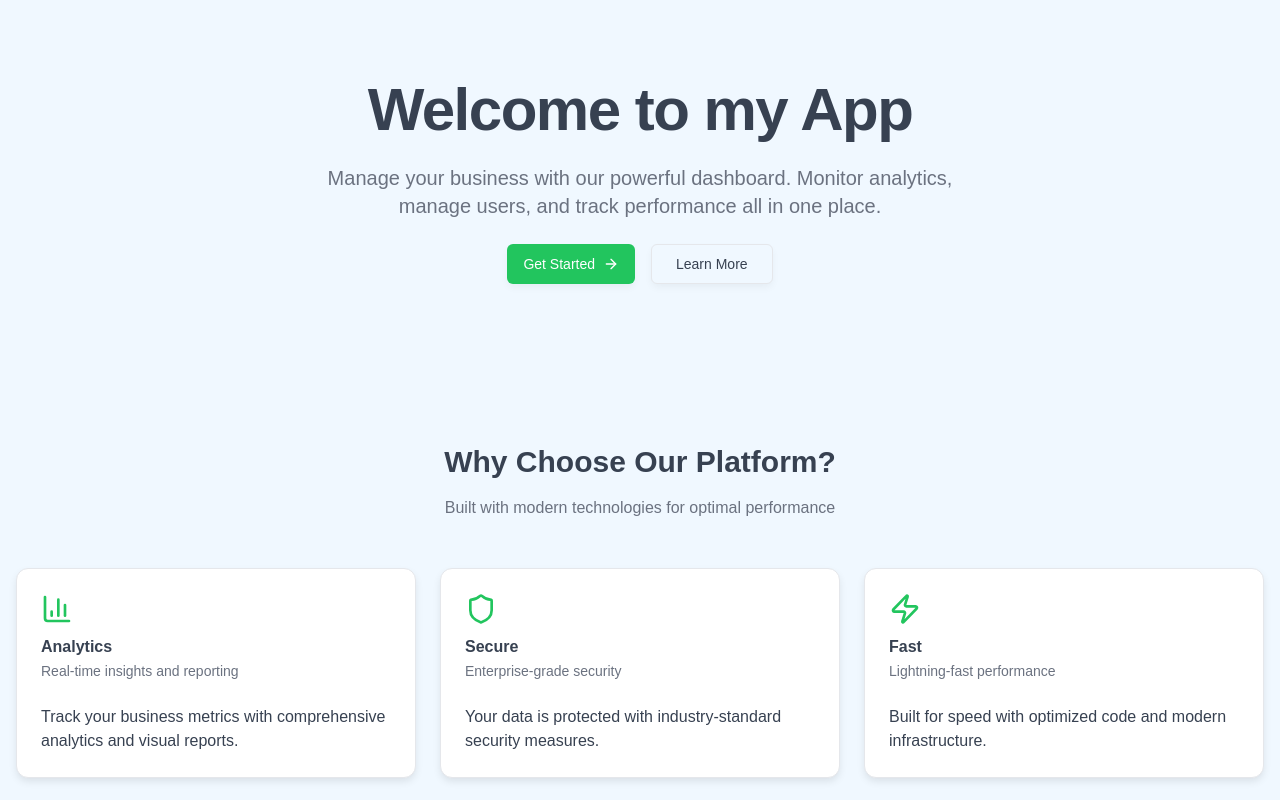
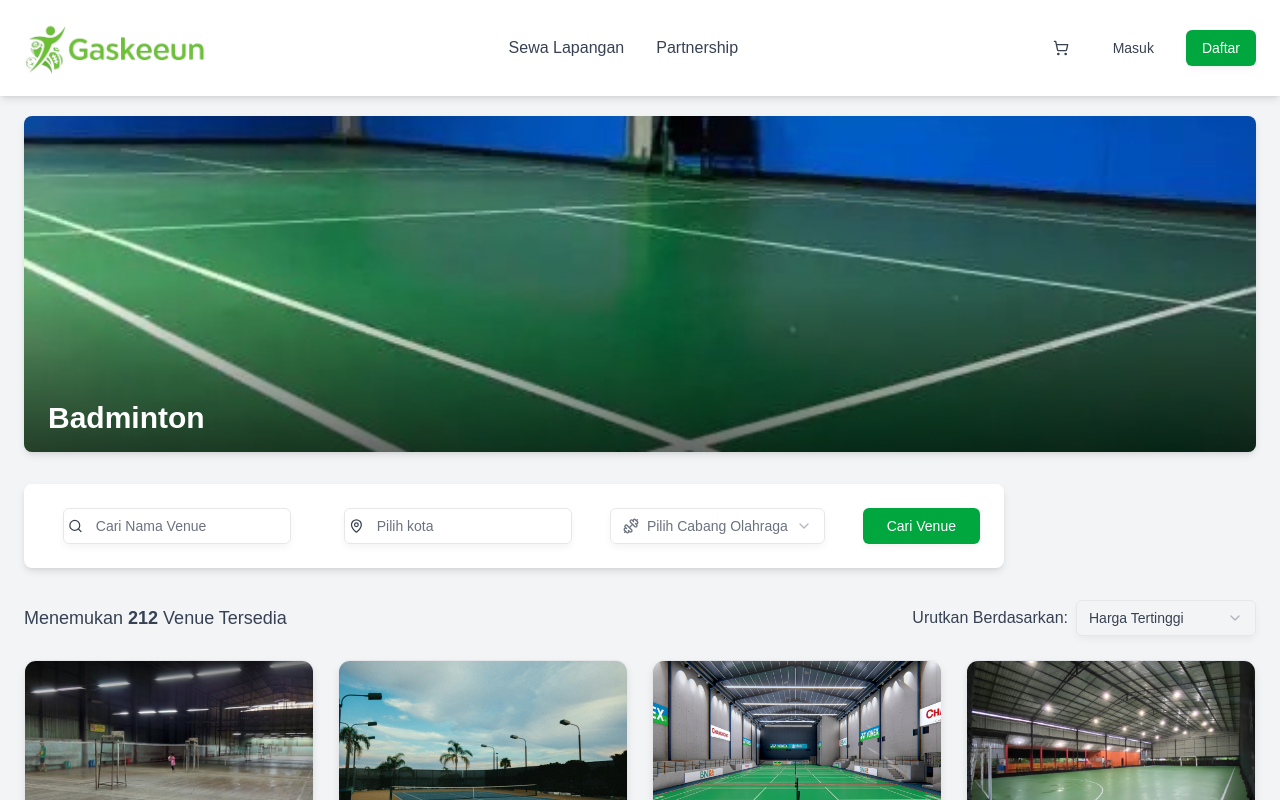
Before and after one commit to Kriiif/GaskeeunProject, a React (Vite) app in the folder frontend/: page / in a window 1280 px wide. Shown: the top 800 px of the page. Built offline with nearby package versions, Linux system fonts and the light colour scheme.

Commit message:
Modifying route after login success and change route from home page to dashboard-user

```diff
--- a/frontend/src/components/login-form.jsx
+++ b/frontend/src/components/login-form.jsx
@@ -58,7 +58,7 @@ export function LoginForm({
                       .then(res => res.json())
                       .then(data => {
                         console.log("Logged in!", data);
-                        navigate('/dashboard');
+                        navigate('/dashboard-user');
                       });
                     }}
                     onError={() => {
--- a/frontend/src/router/app-router.jsx
+++ b/frontend/src/router/app-router.jsx
@@ -9,9 +9,8 @@ export default function AppRouter() {
     return (
         <Router>
             <Routes>
-                <Route path="/" element={<HomePage />} />
+                <Route path="/" element={<SewaLapanganDashboard />} />
                 <Route path="/login" element={<LoginPage />} />
-                <Route path="/dashboard-guest" element={<SewaLapanganDashboard />} />
                 <Route path="/dashboard-user" element={<SewaLapanganDashboard1 />} />
                 <Route path="/detailproduct-guest" element={<DetailProductPage />} />
             </Routes>
```
